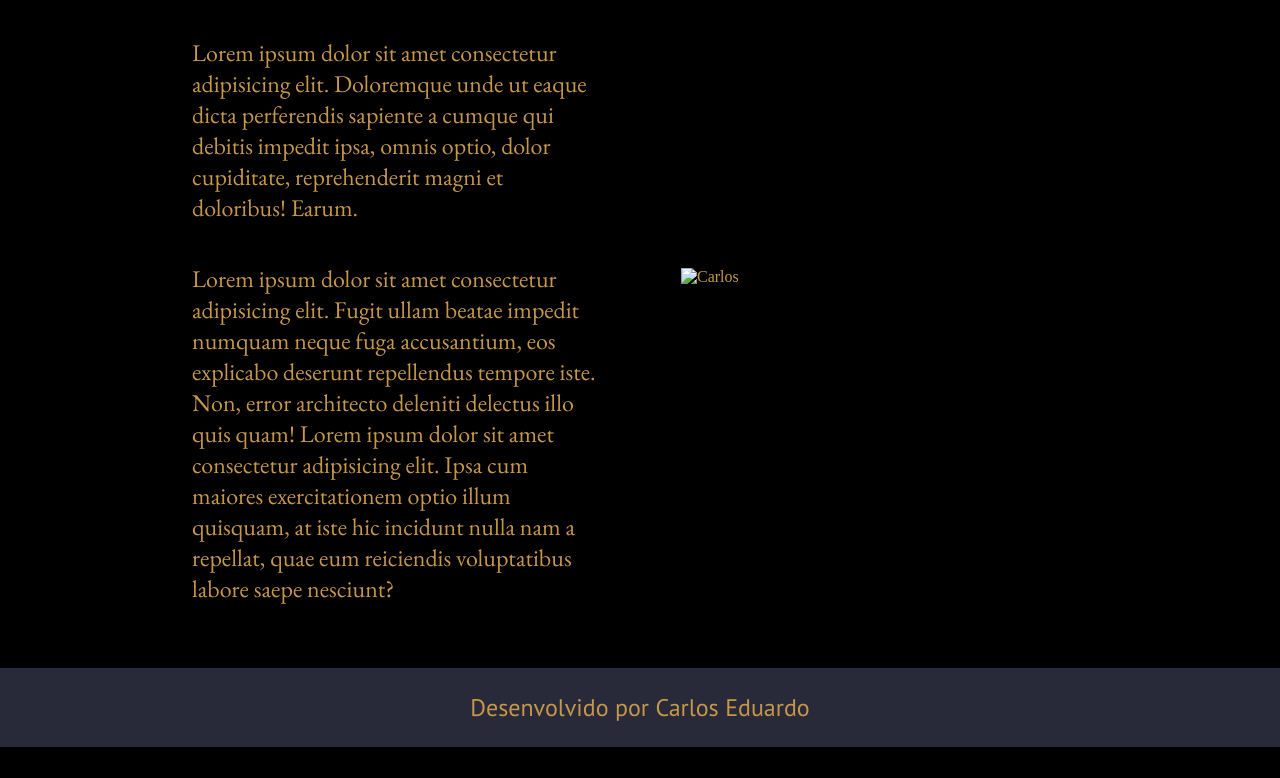
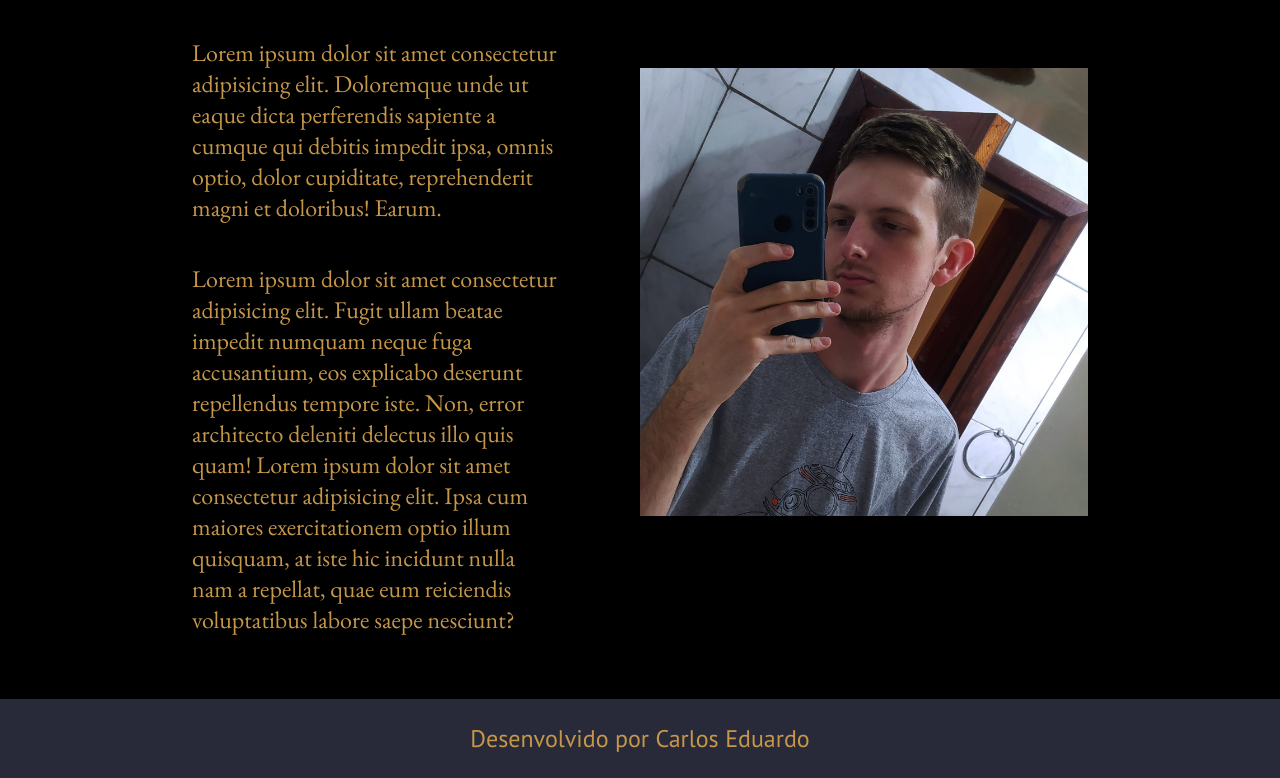
Before and after one commit to C0mpR/portfolio, a plain HTML site: page about.html in a window 1280 px wide. Shown: the part 171-949 px from the top of the page. Before the commit the page ends 918 px from the top, so only its background shows below. Drawn offline with nearby package versions, Linux system fonts and the light colour scheme.

Commit message:
Update about.html

```diff
--- a/about.html
+++ b/about.html
@@ -22,7 +22,7 @@
           <p class="apresentacao__conteudo__texto">Lorem ipsum dolor sit amet consectetur adipisicing elit. Doloremque unde ut eaque dicta perferendis sapiente a cumque qui debitis impedit ipsa, omnis optio, dolor cupiditate, reprehenderit magni et doloribus! Earum.</p>
           <p class="apresentacao__conteudo__texto">Lorem ipsum dolor sit amet consectetur adipisicing elit. Fugit ullam beatae impedit numquam neque fuga accusantium, eos explicabo deserunt repellendus tempore iste. Non, error architecto deleniti delectus illo quis quam! Lorem ipsum dolor sit amet consectetur adipisicing elit. Ipsa cum maiores exercitationem optio illum quisquam, at iste hic incidunt nulla nam a repellat, quae eum reiciendis voluptatibus labore saepe nesciunt?</p>
         </section>
-           <img class="apresentacao__imagem" src="./assets/foto.jpg" alt="Carlos">
+           <img class="apresentacao__imagem" src="./assets/foto.jpeg" alt="Carlos">
     </main>
 
     <footer class="rodape">
```
